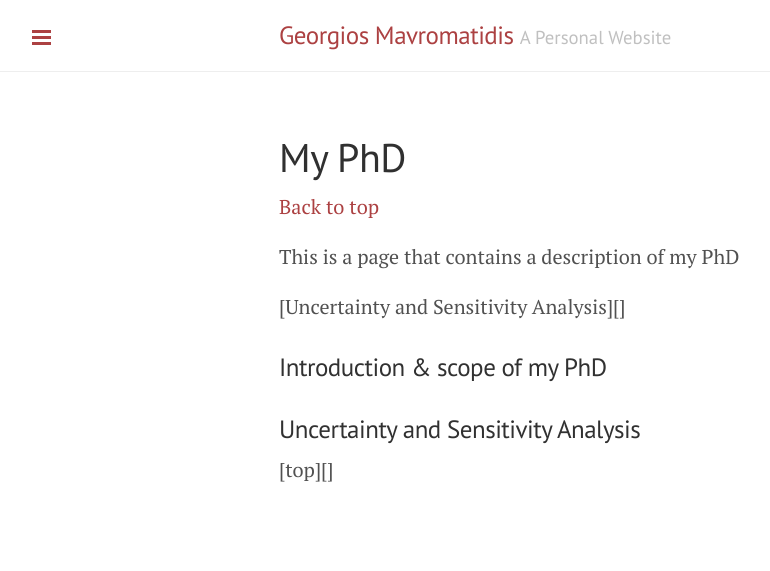
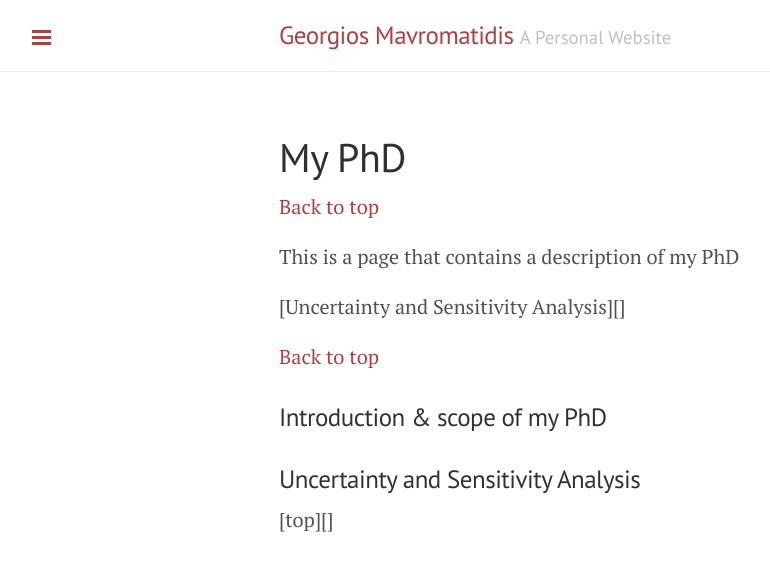
Before and after one commit to gmavrom33/gmavrom.github.io, a Jekyll site: the page built from my-phd/index.md, in a window 1280 px wide. Shown: the top 571 px of the page, without its empty margins (1-771 px from the left). Built offline with Jekyll 4.4.1, drawn with Linux system fonts in a browser that asks for light colours; nearby versions of some CDN libraries.

Commit message:
Added more content to phd

```diff
--- a/my-phd/index.md
+++ b/my-phd/index.md
@@ -8,6 +8,8 @@ This is a page that contains a description of my PhD
 
 [Uncertainty and Sensitivity Analysis][]
 
+ <a href="### Uncertainty and Sensitivity Analysis">Back to top</a>
+
 ### Introduction & scope of my PhD
 
 ### Uncertainty and Sensitivity Analysis
```
